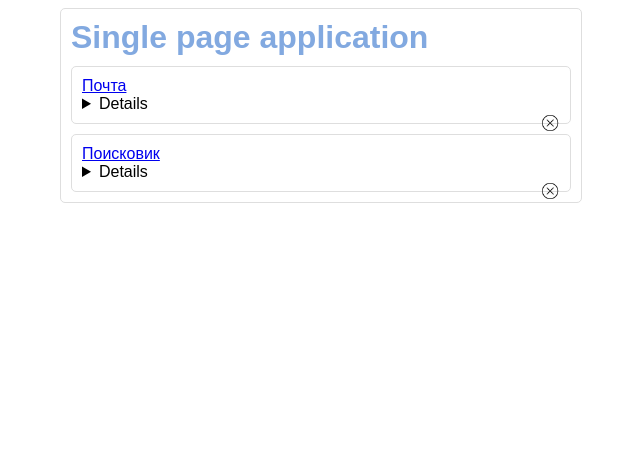
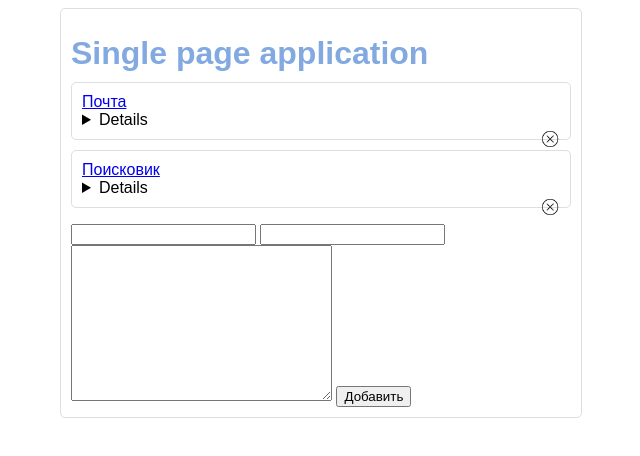
Before and after one commit to AnjeiHolub/project_1, a website: page index.html in a window 1280 px wide. Shown: the whole page, without its empty margins (319-959 px from the left). Drawn offline with Linux system fonts and the light colour scheme.

Commit message:
add component form

```diff
--- a/components/app/app.css
+++ b/components/app/app.css
@@ -0,0 +1,12 @@
+.app {
+  -webkit-font-smoothing: antialiased;
+  font-family: "Proxima Nova", sans-serif;
+  height: 100%;
+  width: 500px;
+  background-color: #fff;
+  border: 1px solid #dedede;
+  margin: 0 auto;
+  padding: 10px;
+  border-radius: 5px;
+  transition: height 5s ease-out 0s;
+}
--- a/components/app/app.js
+++ b/components/app/app.js
@@ -3,8 +3,9 @@
 
 
   let Menu = window.Menu; //import
+  let Form = window.Form; //import
 
-  new Menu ({
+  let menu = new Menu ({
     elem: document.querySelector('.menu'),
     data: {
       title: 'Single page application',
@@ -21,4 +22,14 @@
     }
   });
 
+  let form = new Form ({
+    elem: document.querySelector('.form'),
+    submit (item) {
+      menu.onAddList(item);
+    }
+  })
+
+  window.menu = menu;
+  window.form = form;
+
 })();
--- a/components/form/form.js
+++ b/components/form/form.js
@@ -0,0 +1,42 @@
+(function () {
+  'use strict';
+
+  class Form {
+    constructor ({elem, submit}) {
+      this._elem = elem;
+      this._submit = submit;
+      this._onSubmit = this._onSubmit.bind(this);
+      this.render();
+      this._eventInit();
+    }
+
+    render () {
+      this._elem.innerHTML = `
+      <input class="form__href" type="text">
+      <input class="form__anchor" type="text">
+      <textarea class="form__details" cols="30" rows="10"></textarea>
+      <button class="form__button" type="submit">Добавить</button>
+      `;
+    }
+
+    _eventInit () {
+      this._elem.addEventListener('submit', this._onSubmit);
+    }
+
+    _getValueForm (selector) {
+      return this._elem.querySelector(selector).value;
+    }
+
+    _onSubmit (event) {
+      event.preventDefault();
+      let item = {};
+      item.href = this._getValueForm('.form__href');
+      item.anchor = this._getValueForm('.form__anchor');
+      item.details = this._getValueForm('.form__details');
+      this._submit(item);
+    }
+
+  }
+
+  window.Form = Form; //export
+})();
--- a/components/menu/menu.css
+++ b/components/menu/menu.css
@@ -6,16 +6,7 @@
 }
 
 .menu {
-  -webkit-font-smoothing: antialiased;
-  font-family: "Proxima Nova", sans-serif;
-  height: 100%;
-  width: 500px;
-  background-color: #fff;
-  border: 1px solid #dedede;
-  margin: 0 auto;
-  padding: 10px;
-  border-radius: 5px;
-  transition: height 5s ease-out 0s;
+  padding: 0;
 }
 
 .menu__title {
--- a/components/menu/menu.js
+++ b/components/menu/menu.js
@@ -5,7 +5,7 @@
     constructor ({elem, data}) {
       this._elem = elem;
       this._data = data;
-      console.log(this._data);
+      this.onAddList = this.onAddList.bind(this);
       this._onClick = this._onClick.bind(this);
       this.render();
       this._eventInit();
@@ -46,6 +46,11 @@
       }
     }
 
+    onAddList (item) {
+      this._data.items.push(item);
+      this.render();
+    }
+
     _onCloseClick (event) {
       let target = event.target;
       while (target !== this) {
--- a/index.html
+++ b/index.html
@@ -11,9 +11,11 @@
   <div class="app">
     <ul class="menu">
     </ul>
-    <form action=""></form>
+    <form class="form">
+    </form>
   </div>
   <script src="./components/menu/menu.js"></script>
+  <script src="./components/form/form.js"></script>
   <script src="./components/app/app.js"></script>
 
 
```
